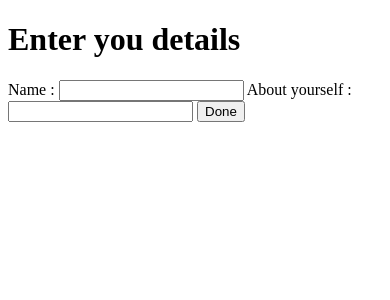
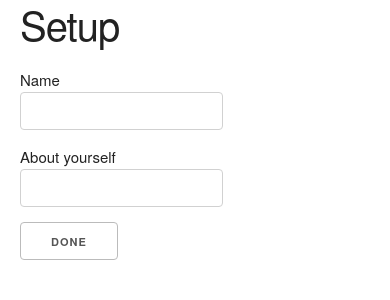
Before and after one commit to freevnshns/decser-api, a Flask app: page /initialization in a window 390 px wide. Shown: the top 300 px of the page. Run offline with Flask 2, Linux system fonts and the light colour scheme; parts of the project's set-up code (start-up, migrations or seed data) failed here and were passed over; some libraries are stand-ins or nearby versions.

Commit message:
updates to home and initialization page , added skeleton responsive framework , and added video stream to dashboard for iPhone users

```diff
--- a/app.py
+++ b/app.py
@@ -14,19 +14,17 @@ from dbutils.UserTable import UserTable
 
 app = Flask(__name__)
 
-ALLOWED_PHOTO_EXTENSIONS = {'png', 'jpg', 'jpeg'}
-ALLOWED_FILE_EXTENSIONS = {'txt', 'pdf', 'png', 'jpg', 'jpeg', 'gif', 'mp3', 'flac', 'm4a', 'mp4', 'apk'}
-
 app.config['DATA_DIR'] = os.environ['IHS_DATA_DIR']
 app.config['APP_DIR'] = os.environ['IHS_APP_DIR']
 
 
 def allowed_photo(filename):
-    return '.' in filename and str(filename).lower().rsplit('.', 1)[1] in ALLOWED_PHOTO_EXTENSIONS
+    return '.' in filename and str(filename).lower().rsplit('.', 1)[1] in {'png', 'jpg', 'jpeg'}
 
 
 def allowed_file(filename):
-    return '.' in filename and str(filename).lower().rsplit('.', 1)[1] in ALLOWED_FILE_EXTENSIONS
+    return '.' in filename and str(filename).lower().rsplit('.', 1)[1] in {'txt', 'pdf', 'png', 'jpg', 'jpeg', 'gif',
+                                                                           'mp3', 'flac', 'm4a', 'mp4', 'apk'}
 
 
 @app.route("/")
@@ -40,7 +38,7 @@ def home():
     else:
         pass
     ut = UserTable()
-    if ut.get(attr='user_name') is None:
+    if ut.get(attr='user_name') in [None, '']:
         return redirect(url_for('initialization'))
     else:
         return render_template('index.html', user_name=ut.get(attr='user_name'),
@@ -58,26 +56,9 @@ def initialization():
             ut.insert(user_name, user_description)
         else:
             ut.insert(user_name)
-        return redirect(url_for('home'))
+        return redirect('/owncloud')
     else:
-        return '''
-        <!doctype html>
-        <title>First time login</title>
-        <h1>Enter you details</h1>
-        <form action="" method=post enctype=multipart/form-data>
-            Name : <input type=text name=user_name>
-            About yourself : <input type=text name=user_description>
-             <input type=submit value=Done>
-        </form>
-        '''
-
-
-@app.route("/profilePicture_<size>")
-def profile_picture(size):
-    try:
-        return send_file(app.config['DATA_DIR'] + "profilePicture_" + size + ".jpg", mimetype="image/jpeg")
-    except IOError:
-        return send_file(app.config['DATA_DIR'] + "blank.jpg", mimetype="image/jpeg")
+        return render_template('initialization.html')
 
 
 @app.route("/changeProfilePicture", methods=['GET', 'POST'])
@@ -101,6 +82,14 @@ def change_profile_picture():
          <input type=submit value=Upload>
     </form>
     '''
+
+
+@app.route("/profilePicture_<size>")
+def profile_picture(size):
+    try:
+        return send_file(app.config['DATA_DIR'] + "profilePicture_" + size + ".jpg", mimetype="image/jpeg")
+    except IOError:
+        return send_file(app.config['DATA_DIR'] + "blank.jpg", mimetype="image/jpeg")
 
 
 @app.route("/editDescription", methods=['POST'])
@@ -231,5 +220,37 @@ def do_key_exchange(email):
         return jsonify({'success': success})
 
 
+@app.route('/videocam')
+def video_feed():
+    import cv2
+
+    class VideoCamera(object):
+        def __init__(self):
+            self.video = cv2.VideoCapture(0)
+            self.video.set(cv2.cv.CV_CAP_PROP_FPS, 10)
+            self.video.set(cv2.cv.CV_CAP_PROP_FRAME_WIDTH, 320)
+            self.video.set(cv2.cv.CV_CAP_PROP_FRAME_HEIGHT, 240)
+
+        def __del__(self):
+            self.video.release()
+
+        def get_frame(self):
+            success, image = self.video.read()
+            ret, jpeg = cv2.imencode('.jpg', image)
+            return jpeg.tobytes()
+
+    def gen(camera):
+        try:
+            while True:
+                frame = camera.get_frame()
+                yield (b'--frame\r\n'
+                       b'Content-Type: image/jpeg\r\n\r\n' + frame + b'\r\n\r\n')
+        except cv2.error as e:
+            print e
+
+    return Response(gen(VideoCamera()),
+                    mimetype='multipart/x-mixed-replace; boundary=frame')
+
+
 if __name__ == "__main__":
     app.run(host="0.0.0.0", debug=True, threaded=True)
--- /dev/null
+++ b/static/css/skeleton.css
@@ -0,0 +1,418 @@
+/*
+* Skeleton V2.0.4
+* Copyright 2014, Dave Gamache
+* www.getskeleton.com
+* Free to use under the MIT license.
+* http://www.opensource.org/licenses/mit-license.php
+* 12/29/2014
+*/
+
+
+/* Table of contents
+––––––––––––––––––––––––––––––––––––––––––––––––––
+- Grid
+- Base Styles
+- Typography
+- Links
+- Buttons
+- Forms
+- Lists
+- Code
+- Tables
+- Spacing
+- Utilities
+- Clearing
+- Media Queries
+*/
+
+
+/* Grid
+–––––––––––––––––––––––––––––––––––––––––––––––––– */
+.container {
+  position: relative;
+  width: 100%;
+  max-width: 960px;
+  margin: 0 auto;
+  padding: 0 20px;
+  box-sizing: border-box; }
+.column,
+.columns {
+  width: 100%;
+  float: left;
+  box-sizing: border-box; }
+
+/* For devices larger than 400px */
+@media (min-width: 400px) {
+  .container {
+    width: 85%;
+    padding: 0; }
+}
+
+/* For devices larger than 550px */
+@media (min-width: 550px) {
+  .container {
+    width: 80%; }
+  .column,
+  .columns {
+    margin-left: 4%; }
+  .column:first-child,
+  .columns:first-child {
+    margin-left: 0; }
+
+  .one.column,
+  .one.columns                    { width: 4.66666666667%; }
+  .two.columns                    { width: 13.3333333333%; }
+  .three.columns                  { width: 22%;            }
+  .four.columns                   { width: 30.6666666667%; }
+  .five.columns                   { width: 39.3333333333%; }
+  .six.columns                    { width: 48%;            }
+  .seven.columns                  { width: 56.6666666667%; }
+  .eight.columns                  { width: 65.3333333333%; }
+  .nine.columns                   { width: 74.0%;          }
+  .ten.columns                    { width: 82.6666666667%; }
+  .eleven.columns                 { width: 91.3333333333%; }
+  .twelve.columns                 { width: 100%; margin-left: 0; }
+
+  .one-third.column               { width: 30.6666666667%; }
+  .two-thirds.column              { width: 65.3333333333%; }
+
+  .one-half.column                { width: 48%; }
+
+  /* Offsets */
+  .offset-by-one.column,
+  .offset-by-one.columns          { margin-left: 8.66666666667%; }
+  .offset-by-two.column,
+  .offset-by-two.columns          { margin-left: 17.3333333333%; }
+  .offset-by-three.column,
+  .offset-by-three.columns        { margin-left: 26%;            }
+  .offset-by-four.column,
+  .offset-by-four.columns         { margin-left: 34.6666666667%; }
+  .offset-by-five.column,
+  .offset-by-five.columns         { margin-left: 43.3333333333%; }
+  .offset-by-six.column,
+  .offset-by-six.columns          { margin-left: 52%;            }
+  .offset-by-seven.column,
+  .offset-by-seven.columns        { margin-left: 60.6666666667%; }
+  .offset-by-eight.column,
+  .offset-by-eight.columns        { margin-left: 69.3333333333%; }
+  .offset-by-nine.column,
+  .offset-by-nine.columns         { margin-left: 78.0%;          }
+  .offset-by-ten.column,
+  .offset-by-ten.columns          { margin-left: 86.6666666667%; }
+  .offset-by-eleven.column,
+  .offset-by-eleven.columns       { margin-left: 95.3333333333%; }
+
+  .offset-by-one-third.column,
+  .offset-by-one-third.columns    { margin-left: 34.6666666667%; }
+  .offset-by-two-thirds.column,
+  .offset-by-two-thirds.columns   { margin-left: 69.3333333333%; }
+
+  .offset-by-one-half.column,
+  .offset-by-one-half.columns     { margin-left: 52%; }
+
+}
+
+
+/* Base Styles
+–––––––––––––––––––––––––––––––––––––––––––––––––– */
+/* NOTE
+html is set to 62.5% so that all the REM measurements throughout Skeleton
+are based on 10px sizing. So basically 1.5rem = 15px :) */
+html {
+  font-size: 62.5%; }
+body {
+  font-size: 1.5em; /* currently ems cause chrome bug misinterpreting rems on body element */
+  line-height: 1.6;
+  font-weight: 400;
+  font-family: "Raleway", "HelveticaNeue", "Helvetica Neue", Helvetica, Arial, sans-serif;
+  color: #222; }
+
+
+/* Typography
+–––––––––––––––––––––––––––––––––––––––––––––––––– */
+h1, h2, h3, h4, h5, h6 {
+  margin-top: 0;
+  margin-bottom: 2rem;
+  font-weight: 300; }
+h1 { font-size: 4.0rem; line-height: 1.2;  letter-spacing: -.1rem;}
+h2 { font-size: 3.6rem; line-height: 1.25; letter-spacing: -.1rem; }
+h3 { font-size: 3.0rem; line-height: 1.3;  letter-spacing: -.1rem; }
+h4 { font-size: 2.4rem; line-height: 1.35; letter-spacing: -.08rem; }
+h5 { font-size: 1.8rem; line-height: 1.5;  letter-spacing: -.05rem; }
+h6 { font-size: 1.5rem; line-height: 1.6;  letter-spacing: 0; }
+
+/* Larger than phablet */
+@media (min-width: 550px) {
+  h1 { font-size: 5.0rem; }
+  h2 { font-size: 4.2rem; }
+  h3 { font-size: 3.6rem; }
+  h4 { font-size: 3.0rem; }
+  h5 { font-size: 2.4rem; }
+  h6 { font-size: 1.5rem; }
+}
+
+p {
+  margin-top: 0; }
+
+
+/* Links
+–––––––––––––––––––––––––––––––––––––––––––––––––– */
+a {
+  color: #1EAEDB; }
+a:hover {
+  color: #0FA0CE; }
+
+
+/* Buttons
+–––––––––––––––––––––––––––––––––––––––––––––––––– */
+.button,
+button,
+input[type="submit"],
+input[type="reset"],
+input[type="button"] {
+  display: inline-block;
+  height: 38px;
+  padding: 0 30px;
+  color: #555;
+  text-align: center;
+  font-size: 11px;
+  font-weight: 600;
+  line-height: 38px;
+  letter-spacing: .1rem;
+  text-transform: uppercase;
+  text-decoration: none;
+  white-space: nowrap;
+  background-color: transparent;
+  border-radius: 4px;
+  border: 1px solid #bbb;
+  cursor: pointer;
+  box-sizing: border-box; }
+.button:hover,
+button:hover,
+input[type="submit"]:hover,
+input[type="reset"]:hover,
+input[type="button"]:hover,
+.button:focus,
+button:focus,
+input[type="submit"]:focus,
+input[type="reset"]:focus,
+input[type="button"]:focus {
+  color: #333;
+  border-color: #888;
+  outline: 0; }
+.button.button-primary,
+button.button-primary,
+input[type="submit"].button-primary,
+input[type="reset"].button-primary,
+input[type="button"].button-primary {
+  color: #FFF;
+  background-color: #33C3F0;
+  border-color: #33C3F0; }
+.button.button-primary:hover,
+button.button-primary:hover,
+input[type="submit"].button-primary:hover,
+input[type="reset"].button-primary:hover,
+input[type="button"].button-primary:hover,
+.button.button-primary:focus,
+button.button-primary:focus,
+input[type="submit"].button-primary:focus,
+input[type="reset"].button-primary:focus,
+input[type="button"].button-primary:focus {
+  color: #FFF;
+  background-color: #1EAEDB;
+  border-color: #1EAEDB; }
+
+
+/* Forms
+–––––––––––––––––––––––––––––––––––––––––––––––––– */
+input[type="email"],
+input[type="number"],
+input[type="search"],
+input[type="text"],
+input[type="tel"],
+input[type="url"],
+input[type="password"],
+textarea,
+select {
+  height: 38px;
+  padding: 6px 10px; /* The 6px vertically centers text on FF, ignored by Webkit */
+  background-color: #fff;
+  border: 1px solid #D1D1D1;
+  border-radius: 4px;
+  box-shadow: none;
+  box-sizing: border-box; }
+/* Removes awkward default styles on some inputs for iOS */
+input[type="email"],
+input[type="number"],
+input[type="search"],
+input[type="text"],
+input[type="tel"],
+input[type="url"],
+input[type="password"],
+textarea {
+  -webkit-appearance: none;
+     -moz-appearance: none;
+          appearance: none; }
+textarea {
+  min-height: 65px;
+  padding-top: 6px;
+  padding-bottom: 6px; }
+input[type="email"]:focus,
+input[type="number"]:focus,
+input[type="search"]:focus,
+input[type="text"]:focus,
+input[type="tel"]:focus,
+input[type="url"]:focus,
+input[type="password"]:focus,
+textarea:focus,
+select:focus {
+  border: 1px solid #33C3F0;
+  outline: 0; }
+label,
+legend {
+  display: block;
+  margin-bottom: .5rem;
+  font-weight: 600; }
+fieldset {
+  padding: 0;
+  border-width: 0; }
+input[type="checkbox"],
+input[type="radio"] {
+  display: inline; }
+label > .label-body {
+  display: inline-block;
+  margin-left: .5rem;
+  font-weight: normal; }
+
+
+/* Lists
+–––––––––––––––––––––––––––––––––––––––––––––––––– */
+ul {
+  list-style: circle inside; }
+ol {
+  list-style: decimal inside; }
+ol, ul {
+  padding-left: 0;
+  margin-top: 0; }
+ul ul,
+ul ol,
+ol ol,
+ol ul {
+  margin: 1.5rem 0 1.5rem 3rem;
+  font-size: 90%; }
+li {
+  margin-bottom: 1rem; }
+
+
+/* Code
+–––––––––––––––––––––––––––––––––––––––––––––––––– */
+code {
+  padding: .2rem .5rem;
+  margin: 0 .2rem;
+  font-size: 90%;
+  white-space: nowrap;
+  background: #F1F1F1;
+  border: 1px solid #E1E1E1;
+  border-radius: 4px; }
+pre > code {
+  display: block;
+  padding: 1rem 1.5rem;
+  white-space: pre; }
+
+
+/* Tables
+–––––––––––––––––––––––––––––––––––––––––––––––––– */
+th,
+td {
+  padding: 12px 15px;
+  text-align: left;
+  border-bottom: 1px solid #E1E1E1; }
+th:first-child,
+td:first-child {
+  padding-left: 0; }
+th:last-child,
+td:last-child {
+  padding-right: 0; }
+
+
+/* Spacing
+–––––––––––––––––––––––––––––––––––––––––––––––––– */
+button,
+.button {
+  margin-bottom: 1rem; }
+input,
+textarea,
+select,
+fieldset {
+  margin-bottom: 1.5rem; }
+pre,
+blockquote,
+dl,
+figure,
+table,
+p,
+ul,
+ol,
+form {
+  margin-bottom: 2.5rem; }
+
+
+/* Utilities
+–––––––––––––––––––––––––––––––––––––––––––––––––– */
+.u-full-width {
+  width: 100%;
+  box-sizing: border-box; }
+.u-max-full-width {
+  max-width: 100%;
+  box-sizing: border-box; }
+.u-pull-right {
+  float: right; }
+.u-pull-left {
+  float: left; }
+
+
+/* Misc
+–––––––––––––––––––––––––––––––––––––––––––––––––– */
+hr {
+  margin-top: 3rem;
+  margin-bottom: 3.5rem;
+  border-width: 0;
+  border-top: 1px solid #E1E1E1; }
+
+
+/* Clearing
+–––––––––––––––––––––––––––––––––––––––––––––––––– */
+
+/* Self Clearing Goodness */
+.container:after,
+.row:after,
+.u-cf {
+  content: "";
+  display: table;
+  clear: both; }
+
+
+/* Media Queries
+–––––––––––––––––––––––––––––––––––––––––––––––––– */
+/*
+Note: The best way to structure the use of media queries is to create the queries
+near the relevant code. For example, if you wanted to change the styles for buttons
+on small devices, paste the mobile query code up in the buttons section and style it
+there.
+*/
+
+
+/* Larger than mobile */
+@media (min-width: 400px) {}
+
+/* Larger than phablet (also point when grid becomes active) */
+@media (min-width: 550px) {}
+
+/* Larger than tablet */
+@media (min-width: 750px) {}
+
+/* Larger than desktop */
+@media (min-width: 1000px) {}
+
+/* Larger than Desktop HD */
+@media (min-width: 1200px) {}
--- /dev/null
+++ b/templates/initialization.html
@@ -0,0 +1,24 @@
+<!doctype html>
+<html>
+<head>
+    <meta charset="utf-8">
+    <title>Decser | Setup</title>
+    <meta name="viewport" content="width=device-width, initial-scale=1">
+    <link rel="stylesheet" href="/static/css/normalize.css">
+    <link rel="stylesheet" href="/static/css/skeleton.css">
+</head>
+<body>
+<div class="container">
+    <div class="row">
+        <div class="six columns">
+            <h1>Setup</h1>
+            <form action="" method=post enctype=multipart/form-data>
+                Name<br><input type=text name=user_name><br>
+                About yourself<br><input type=text name=user_description><br>
+                <input type=submit value=Done>
+            </form>
+        </div>
+    </div>
+</div>
+</body>
+</html>
```
Also changed, not shown: templates/index.html (+14 -8 lines), static/css/normalize.css (added).
